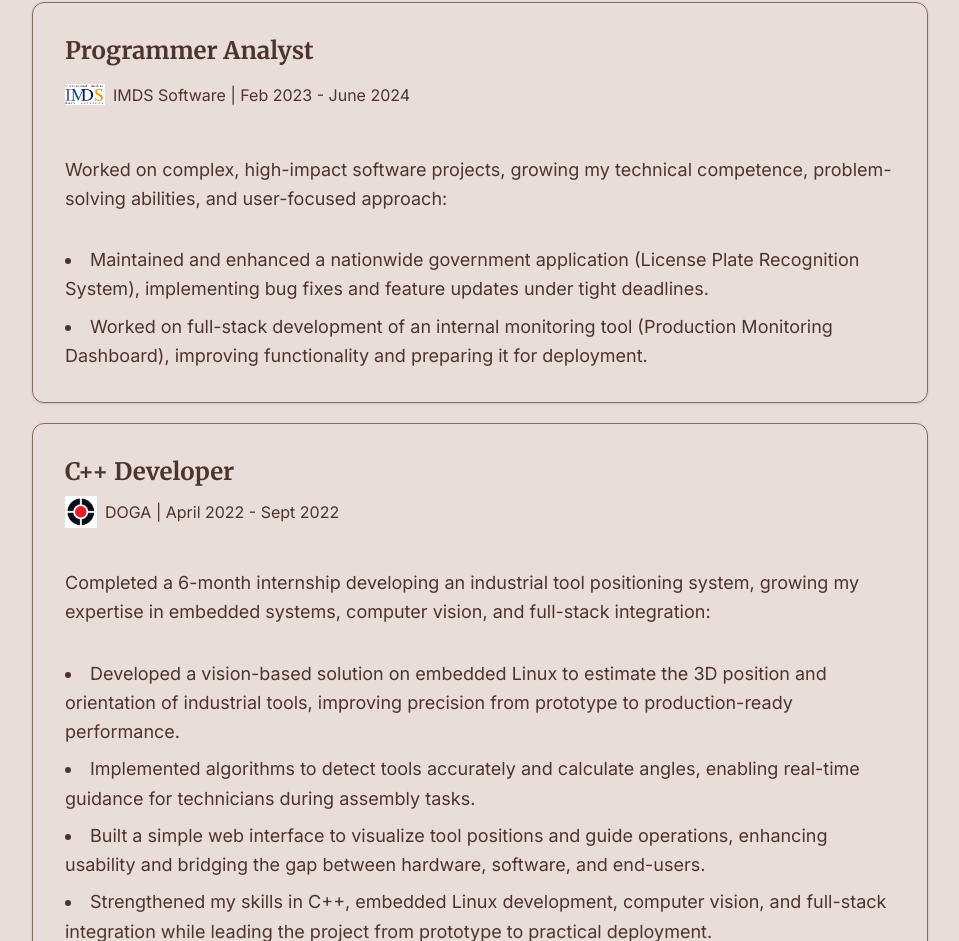
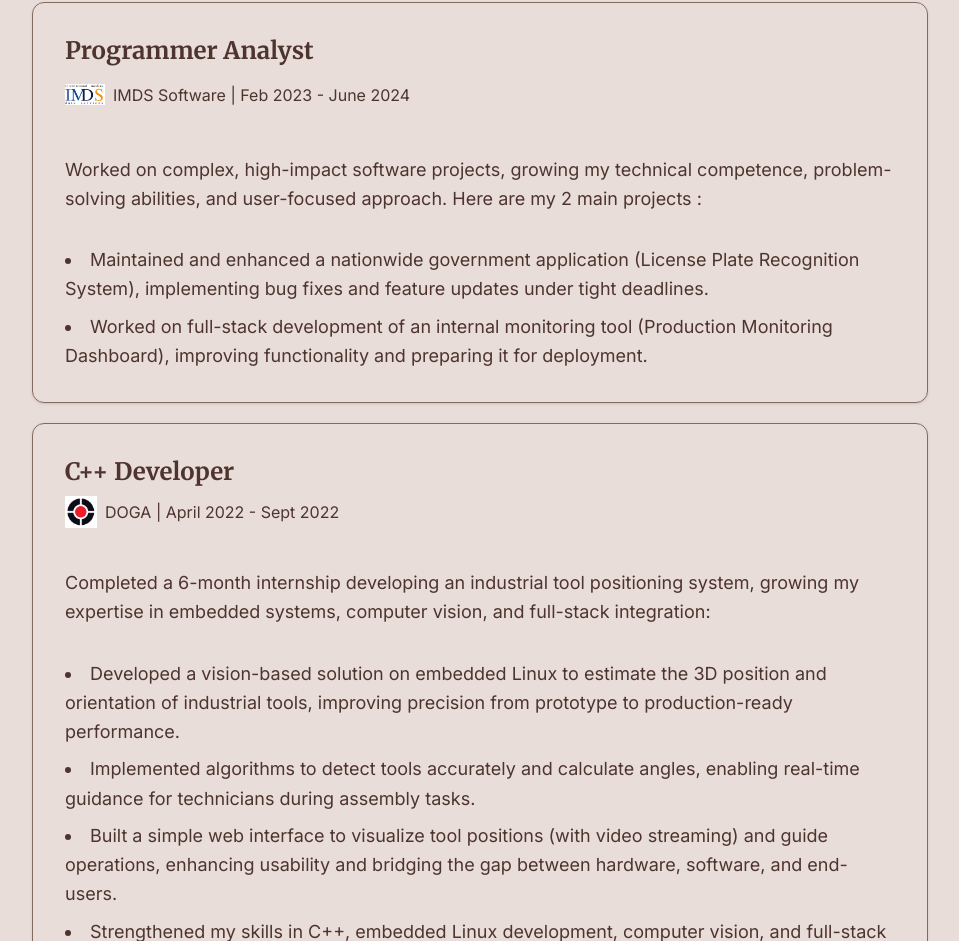
Before and after one commit to BigWess57/My-Portfolio, a Next.js app in the folder my-portfolio/: page / in a window 1280 px wide. Shown: the part 1859-2800 px from the top of the page, without its empty margins (160-1119 px from the left). Built offline with nearby package versions, Linux system fonts and the light colour scheme.

Commit message:
few fixes + add cards hover

```diff
--- a/my-portfolio/app/globals.css
+++ b/my-portfolio/app/globals.css
@@ -33,9 +33,6 @@
 }
 
 :root {
-  /* --font-sans: 'Roboto', system-ui, sans-serif;
-  --font-mono: 'Merriweather', monospace; */
-
   --background-1: #f5ebe8;
   --background-2: #e9ddd9;
   --interactive-1: #d1877f;
@@ -71,6 +68,17 @@ body {
 h1, h2, h3 {
   font-family: var(--font-serif), serif;
 }
+
+@layer utilities {
+  .card-hover {
+    @apply transition-transform duration-300 ease-out transform hover:scale-[1.04] hover:shadow-xl focus-within:scale-[1.04] focus-within:shadow-xl;
+  }
+}
+/* @layer components {
+  .card {
+    @apply shadow-card transition-transform duration-300 ease-out transform hover:-translate-y-1 hover:scale-102 hover:shadow-lg focus-within:-translate-y-1 focus-within:scale-102 focus-within:shadow-lg
+  }
+} */
 
 /* @theme {
   --color-bg-bottom: hsl(0, 0%, 0%);
--- a/my-portfolio/components/portfolio/About.tsx
+++ b/my-portfolio/components/portfolio/About.tsx
@@ -2,10 +2,10 @@ import { Card } from "@/components/ui/card";
 
 const About = () => {
   return (
-    <section id="about" className="py-20 px-4 bg-background-2">
+    <section id="about" className="py-20 px-8 bg-background-2">
       <div className="container max-w-4xl mx-auto">
         <h2 className="text-4xl font-bold mb-8 text-center text-text-2">About Me</h2>
-        <Card className="p-8 text-text-1 border-(--color-border-3)">
+        <Card className="p-8 text-text-1 border-(--color-border-3) card-hover">
           <p className="text-lg leading-relaxed text-muted-foreground">
             Hi, I’m Igor — a full-stack Web3 developer with a background in embedded systems and software engineering. I’m passionate about blockchain’s potential to transform the way we build digital systems, and I love creating decentralized applications that are precise, purposeful, and impactful.
           </p>
--- a/my-portfolio/components/portfolio/KeyExperiences.tsx
+++ b/my-portfolio/components/portfolio/KeyExperiences.tsx
@@ -14,7 +14,7 @@ const experiences = [
     logo: IMDSLogo,
     logoSize: "w-10 h-10",
     summary:
-      "Worked on complex, high-impact software projects, growing my technical competence, problem-solving abilities, and user-focused approach:",
+      "Worked on complex, high-impact software projects, growing my technical competence, problem-solving abilities, and user-focused approach. Here are my 2 main projects :",
     points: [
       "Maintained and enhanced a nationwide government application (License Plate Recognition System), implementing bug fixes and feature updates under tight deadlines.",
       "Worked on full-stack development of an internal monitoring tool (Production Monitoring Dashboard), improving functionality and preparing it for deployment.",
@@ -31,7 +31,7 @@ const experiences = [
     points: [
       "Developed a vision-based solution on embedded Linux to estimate the 3D position and orientation of industrial tools, improving precision from prototype to production-ready performance.",
       "Implemented algorithms to detect tools accurately and calculate angles, enabling real-time guidance for technicians during assembly tasks.",
-      "Built a simple web interface to visualize tool positions and guide operations, enhancing usability and bridging the gap between hardware, software, and end-users.",
+      "Built a simple web interface to visualize tool positions (with video streaming) and guide operations, enhancing usability and bridging the gap between hardware, software, and end-users.",
       "Strengthened my skills in C++, embedded Linux development, computer vision, and full-stack integration while leading the project from prototype to practical deployment.",
     ],
   },
@@ -55,14 +55,14 @@ const experiences = [
 
 const KeyExperiences = () => {
   return (
-    <section id="key-experiences" className="py-20 px-4 bg-background-2">
+    <section id="key-experiences" className="py-20 px-8 bg-background-2">
       <div className="flex flex-col gap-5 container max-w-4xl mx-auto">
         <h2 className="text-4xl font-bold mb-8 text-center text-text-2">
           My Key Experiences
         </h2>
 
         {experiences.map((exp, index) => (
-          <Card key={index} className="p-8 text-text-1 border-(--color-border-3)">
+          <Card key={index} className="p-8 text-text-1 border-(--color-border-3) card-hover">
             <div className="mb-4">
               <h3 className="text-2xl font-semibold mb-2">{exp.title}</h3>
               <div className="flex items-center gap-2 text-muted-foreground">
--- a/my-portfolio/components/portfolio/Projects.tsx
+++ b/my-portfolio/components/portfolio/Projects.tsx
@@ -48,12 +48,12 @@ const projects = [
 
 const Projects = () => {
   return (
-    <section id="projects" className="py-20 px-4 bg-background-2">
+    <section id="projects" className="py-20 px-8 bg-background-2">
       <div className="container max-w-6xl mx-auto">
         <h2 className="text-4xl font-bold mb-12 text-center text-text-2">My Projects</h2>
         <div className="grid md:grid-cols-2 lg:grid-cols-3 gap-6">
           {projects.map((project, index) => (
-            <Card key={index} className="text-text-1 border-(--color-border-3)">
+            <Card key={index} className="text-text-1 border-(--color-border-3) card-hover">
               <CardHeader>
                 {project.image &&
                 <div>
--- a/my-portfolio/components/portfolio/Skills.tsx
+++ b/my-portfolio/components/portfolio/Skills.tsx
@@ -16,18 +16,18 @@ const skillCategories = [
   },
   {
     title: "Additionnal skills",
-    skills: ["C", "C++", "C#", "Embedded Linux", "Problem Solving", "OpenZeppelin", "Documentation", "Teamwork"],
+    skills: ["C", "C++", "C#", "Embedded Linux", "Problem Solving", "Documentation", "Teamwork"],
   },
 ];
 
 const Skills = () => {
   return (
-    <section id="skills" className="py-20 px-4 bg-background-1">
+    <section id="skills" className="py-20 px-8 bg-background-1">
       <div className="container max-w-8xl mx-auto">
         <h2 className="text-4xl font-bold mb-8 text-center text-text-2">My Skills</h2>
         <div className="grid md:grid-cols-2 gap-6">
           {skillCategories.map((category, index) => (
-            <Card key={index} className="p-6 text-text-1 border-(--color-border-3)">
+            <Card key={index} className="p-6 text-text-1 border-(--color-border-3) card-hover">
               <h3 className="text-xl font-semibold mb-4">{category.title}</h3>
               <div className="flex flex-wrap gap-2 min-w-0">
                 {category.skills.map((skill, skillIndex) => (
@@ -35,7 +35,7 @@ const Skills = () => {
                     key={skillIndex}
                     variant="secondary"
                     title={skill}
-                    className="max-w-[14rem] overflow-hidden bg-interactive-2"
+                    className="max-w-56 overflow-hidden bg-solid-2 text-text-2"
                   >
                     <span className="block truncate whitespace-nowrap text-left text-sm">
                       {skill}
--- a/my-portfolio/components/portfolio/Vision.tsx
+++ b/my-portfolio/components/portfolio/Vision.tsx
@@ -2,10 +2,10 @@ import { Card } from "@/components/ui/card";
 
 const Vision = () => {
   return (
-    <section id="vision" className="py-20 px-4 bg-background-2">
+    <section id="vision" className="py-20 px-8 bg-background-1">
       <div className="container max-w-4xl mx-auto">
         <h2 className="text-4xl font-bold mb-8 text-center text-text-2">My Vision</h2>
-        <Card className="p-8 text-text-1 border-(--color-border-3)">
+        <Card className="p-8 text-text-1 border-(--color-border-3) card-hover">
           <p className="text-lg leading-relaxed text-muted-foreground mb-4">
             I imagine a future where blockchain helps people interact and build together without barriers — where trust, ownership, and creativity are embedded in the technology itself. As a developer, I want to contribute to that change by creating decentralized applications that are reliable, transparent, and genuinely useful to everyday users..
           </p>
--- a/my-portfolio/components/portfolio/WorkExperience.tsx
+++ b/my-portfolio/components/portfolio/WorkExperience.tsx
@@ -2,11 +2,11 @@ import { Card } from "@/components/ui/card";
 
 const WorkExperience = () => {
   return (
-    <section id="experience" className="py-20 px-4 bg-background-1">
+    <section id="experience" className="py-20 px-8 bg-background-1">
       <div className="container max-w-4xl mx-auto">
         <h2 className="text-4xl font-bold mb-8 text-center text-text-2">Work Experience</h2>
         <div className="space-y-6">
-          <Card className="p-8 text-text-1 border-(--color-border-3)">
+          <Card className="p-8 text-text-1 border-(--color-border-3) card-hover">
             {/* <div className="mb-4">
               <h3 className="text-2xl font-semibold mb-2">Previous Position Title</h3>
               <p className="text-muted-foreground">Another Company | 2017 - 2020</p>
```
